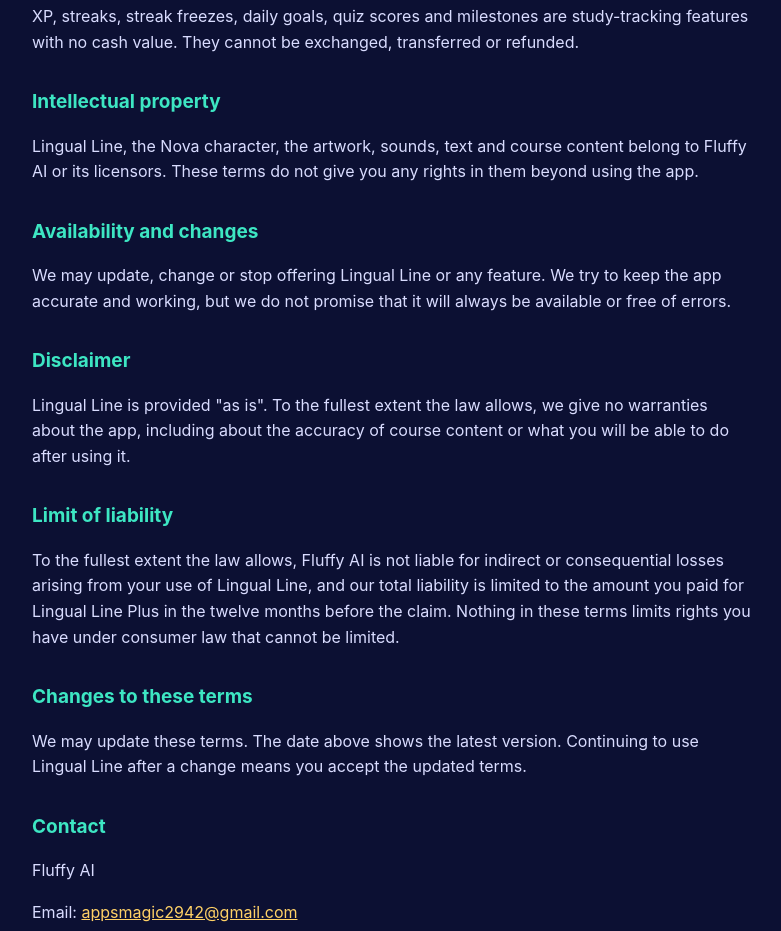
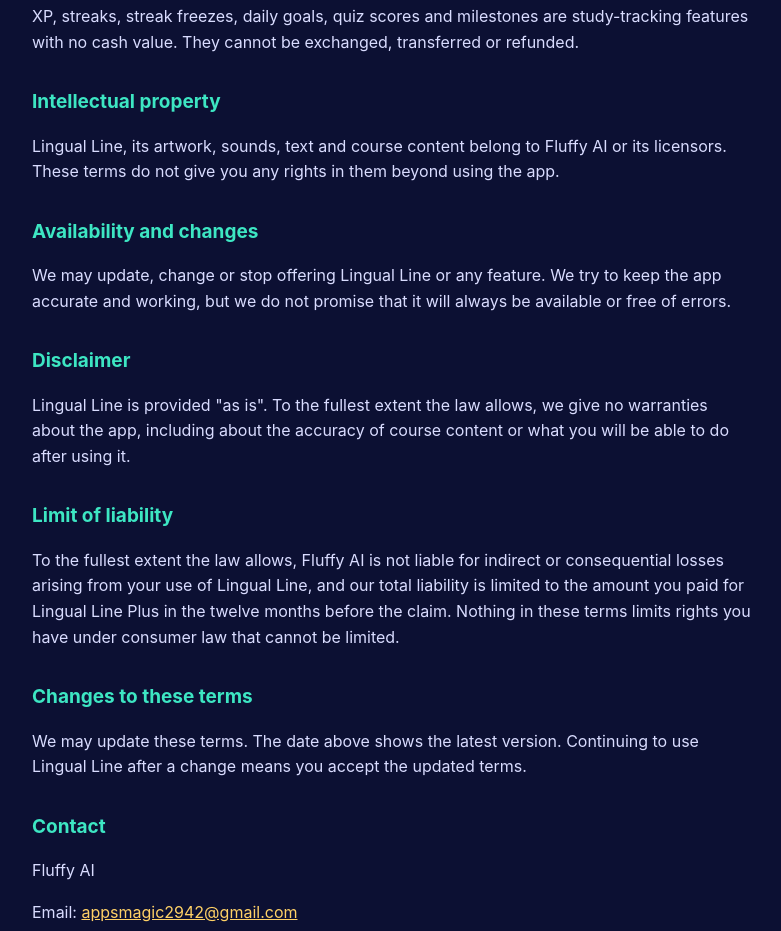
Before and after one commit to mdgoaltech-web/mdgoaltech-web.github.io, a plain HTML site: page lingualline/terms.html in a window 1280 px wide. Shown: the part 1360-2291 px from the top of the page, without its empty margins (248-1029 px from the left). Drawn offline with Linux system fonts and the light colour scheme.

Commit message:
Lingual Line: terms no longer mention a mascot

```diff
--- a/lingualline/terms.html
+++ b/lingualline/terms.html
@@ -28,7 +28,7 @@ a{color:#ffd166}li{margin:6px 0}p{color:#d9dcff}</style></head><body><main><h1>L
 <h2>Progress features</h2>
 <p>XP, streaks, streak freezes, daily goals, quiz scores and milestones are study-tracking features with no cash value. They cannot be exchanged, transferred or refunded.</p>
 <h2>Intellectual property</h2>
-<p>Lingual Line, the Nova character, the artwork, sounds, text and course content belong to Fluffy AI or its licensors. These terms do not give you any rights in them beyond using the app.</p>
+<p>Lingual Line, its artwork, sounds, text and course content belong to Fluffy AI or its licensors. These terms do not give you any rights in them beyond using the app.</p>
 <h2>Availability and changes</h2>
 <p>We may update, change or stop offering Lingual Line or any feature. We try to keep the app accurate and working, but we do not promise that it will always be available or free of errors.</p>
 <h2>Disclaimer</h2>
```
